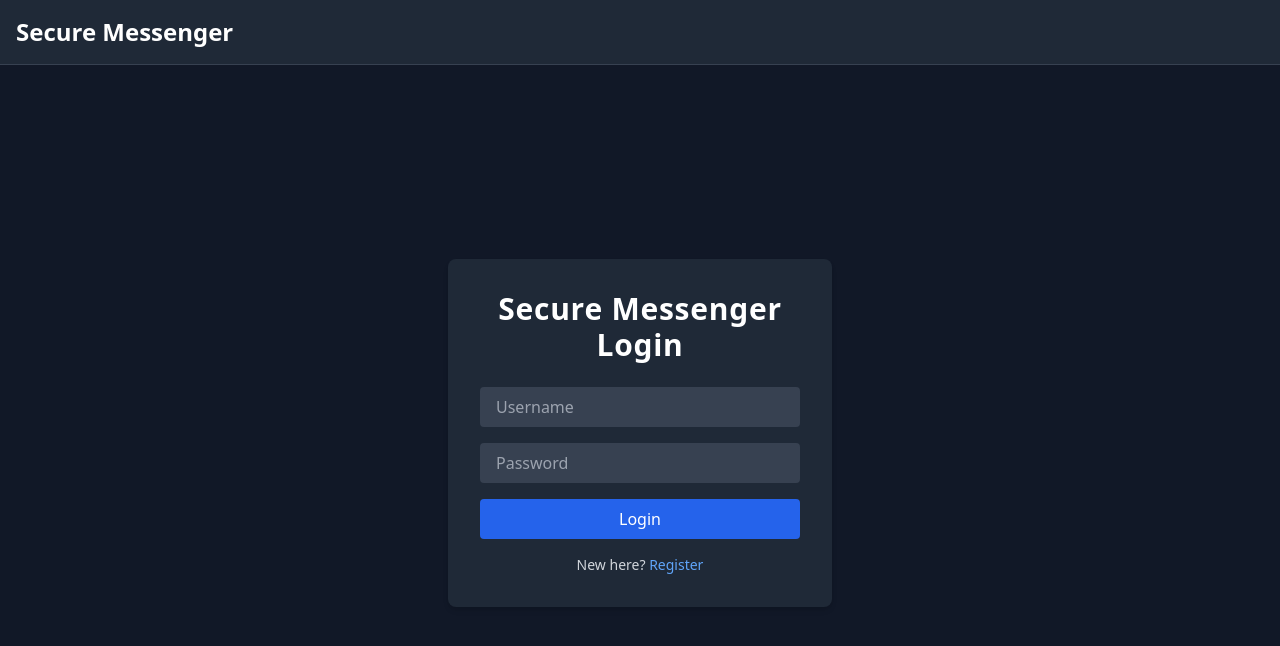
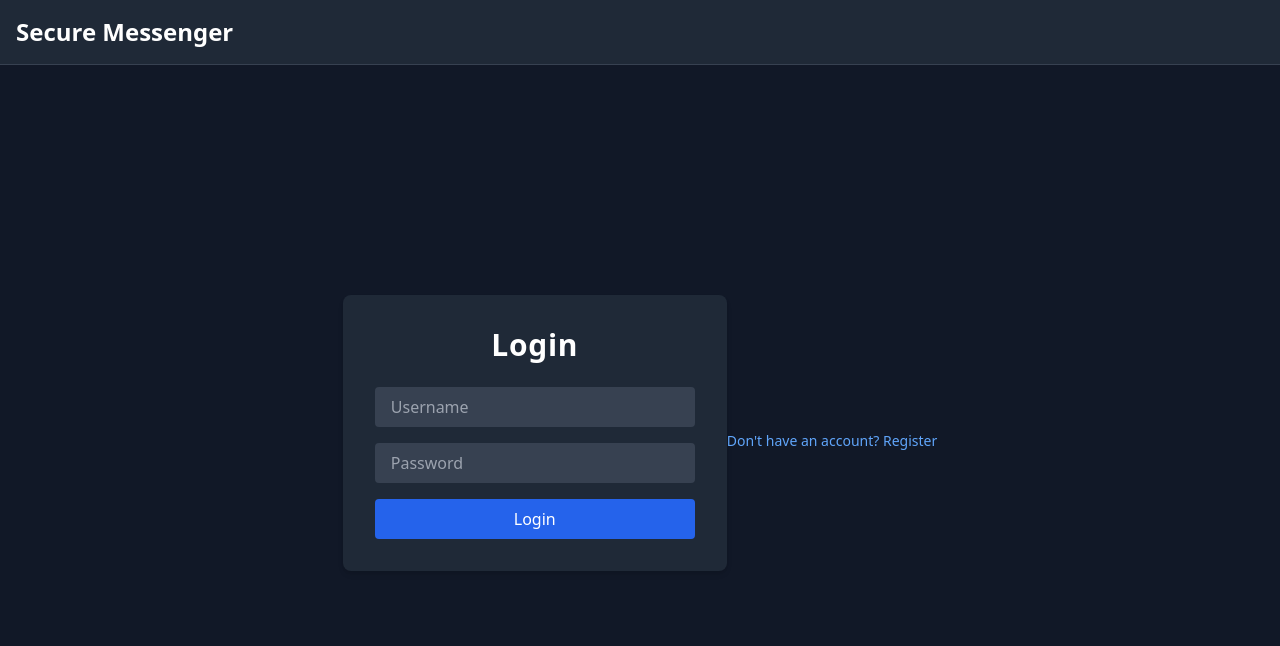
Before and after one commit to Shivansh0x/Secure-Messenger, a React (Create React App) app in the folder frontend/: page / in a window 1280 px wide. Shown: the top 646 px of the page. Built offline with nearby package versions, Linux system fonts and the light colour scheme; no server answers.

Commit message:
Styling changes of form

```diff
--- a/frontend/src/components/LoginForm.js
+++ b/frontend/src/components/LoginForm.js
@@ -1,32 +1,29 @@
 import React, { useState } from "react";
 import axios from "axios";
-import socket from "../socket";
+import { io } from "socket.io-client";
+const socket = io("https://secure-messenger-backend.onrender.com"); // your backend URL
 
 function LoginForm({ onLogin }) {
   const [username, setUsername] = useState("");
   const [password, setPassword] = useState("");
   const [error, setError] = useState("");
-  const [isLoginMode, setIsLoginMode] = useState(true);
+  const [isLoginMode, setIsLoginMode] = useState(true); // toggle between login and register
 
   const handleSubmit = (e) => {
     e.preventDefault();
     const endpoint = isLoginMode ? "/login" : "/register";
 
-    axios
-      .post(`https://secure-messenger-backend.onrender.com${endpoint}`, {
-        username,
-        password,
-      })
+    axios.post(`https://secure-messenger-backend.onrender.com${endpoint}`, {
+      username,
+      password,
+    })
       .then((response) => {
         localStorage.setItem("username", username);
         onLogin(username);
         socket.emit("login", username);
       })
       .catch((error) => {
-        console.error(
-          `${isLoginMode ? "Login" : "Registration"} failed:`,
-          error
-        );
+        console.error(`${isLoginMode ? "Login" : "Registration"} failed:`, error);
         setError(
           isLoginMode
             ? "Login failed. Please check your credentials."
@@ -37,52 +34,48 @@ function LoginForm({ onLogin }) {
 
   const toggleMode = () => {
     setIsLoginMode(!isLoginMode);
-    setError("");
+    setError(""); // clear any previous error
   };
 
   return (
     <div className="flex items-center justify-center h-screen bg-gray-900">
-      <form
-        onSubmit={handleSubmit}
-        className="bg-gray-800 p-8 rounded-lg shadow-md w-96 max-w-full"
-      >
-        <h2 className="text-3xl font-semibold text-center text-white mb-6 tracking-wide">
-          {isLoginMode ? "Secure Messenger Login" : "Create an Account"}
-        </h2>
-
-        {error && <p className="text-red-400 text-sm mb-4">{error}</p>}
-
+      <form onSubmit={handleSubmit} className="bg-gray-800 p-8 rounded-lg shadow-md w-96 max-w-full">
+        <h2 className="text-3xl font-semibold text-center text-white mb-6 tracking-wide">{isLoginMode ? "Login" : "Register"}</h2>
         <input
           type="text"
           placeholder="Username"
-          className="w-full px-4 py-2 mb-4 rounded bg-gray-700 text-white placeholder-gray-400 focus:outline-none focus:ring-2 focus:ring-blue-500"
           value={username}
           onChange={(e) => setUsername(e.target.value)}
-        />
+          required
+          className="w-full px-4 py-2 mb-4 rounded bg-gray-700 text-white placeholder-gray-400 focus:outline-none focus:ring-2 focus:ring-blue-500"
+        /><br />
         <input
           type="password"
           placeholder="Password"
-          className="w-full px-4 py-2 mb-4 rounded bg-gray-700 text-white placeholder-gray-400 focus:outline-none focus:ring-2 focus:ring-blue-500"
           value={password}
           onChange={(e) => setPassword(e.target.value)}
-        />
+          required
+          className="w-full px-4 py-2 mb-4 rounded bg-gray-700 text-white placeholder-gray-400 focus:outline-none focus:ring-2 focus:ring-blue-500"
+        /><br />
         <button
           type="submit"
           className="w-full bg-blue-600 hover:bg-blue-700 text-white py-2 rounded transition duration-300 font-medium"
         >
           {isLoginMode ? "Login" : "Register"}
         </button>
+      </form>
+      <button
+        className="mt-4 text-center text-sm text-blue-400 hover:text-blue-200 transition">
+        <span
+          onClick={toggleMode}
+          className="text-blue-400 hover:underline cursor-pointer">
+          {isLoginMode
+            ? "Don't have an account? Register"
+            : "Already have an account? Login"}
+        </span>
+      </button>
 
-        <p className="mt-4 text-center text-sm text-gray-300">
-          {isLoginMode ? "New here?" : "Already have an account?"}{" "}
-          <span
-            onClick={toggleMode}
-            className="text-blue-400 hover:underline cursor-pointer"
-          >
-            {isLoginMode ? "Register" : "Login"}
-          </span>
-        </p>
-      </form>
+      {error && <p style={{ color: "red" }}>{error}</p>}
     </div>
   );
 }
```
